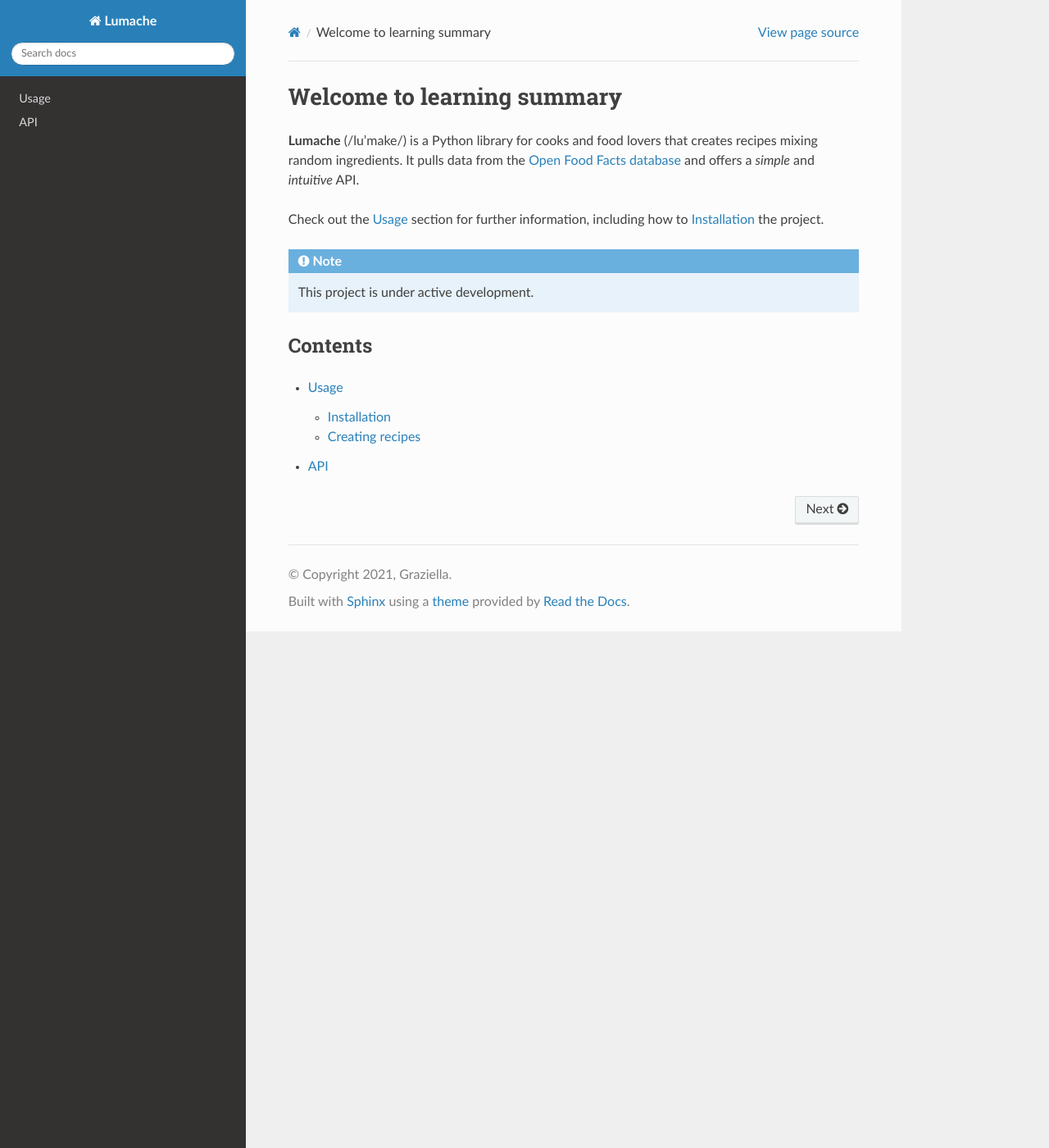
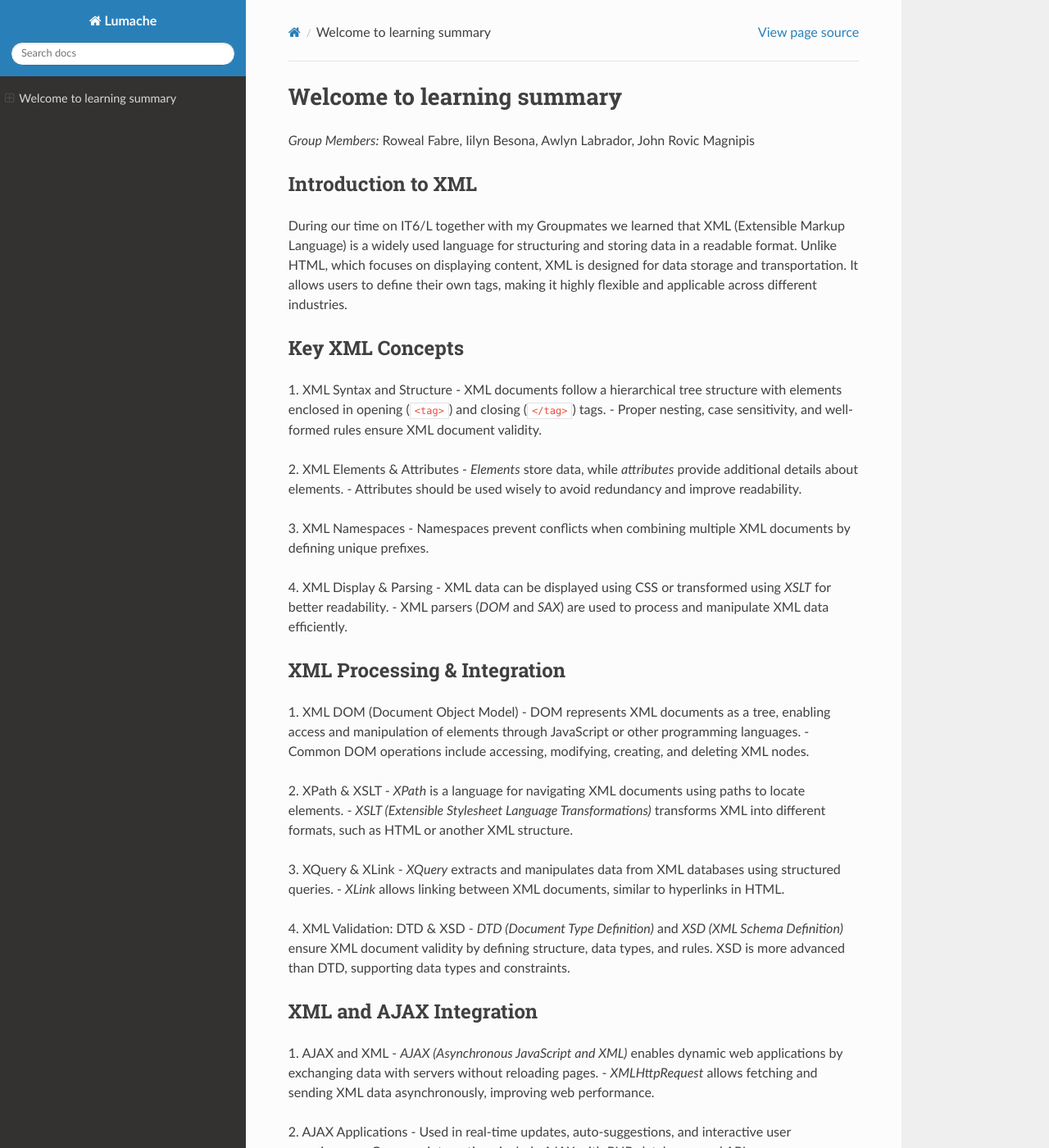
Before and after one commit to 090602/Fabre-Besona-Magnipis-Labrador-XML-Summary, a Sphinx documentation site: the page built from docs/source/index.rst, in a window 1280 px wide and 1400 px high. Shown: the whole window at 82% size. Built offline with Sphinx 7.4.7 and the Read the Docs theme 3.1.0, drawn with Linux system fonts in a browser that asks for light colours; some of the changed text lies outside the part shown.

Commit message:
Update index.rst

```diff
--- a/docs/source/index.rst
+++ b/docs/source/index.rst
@@ -1,22 +1,95 @@
 Welcome to learning summary
 ===================================
 
-**Lumache** (/lu'make/) is a Python library for cooks and food lovers
-that creates recipes mixing random ingredients.
-It pulls data from the `Open Food Facts database <https://www.w3schools.com/xml/default.asp>`_
-and offers a *simple* and *intuitive* API.
+*Group Members:* Roweal Fabre, Iilyn Besona, Awlyn Labrador, John Rovic Magnipis
 
-Check out the :doc:`usage` section for further information, including
-how to :ref:`installation` the project.
+Introduction to XML
+-------------------
+During our time on IT6/L together with my Groupmates we learned that XML (Extensible Markup Language) is a widely used language for structuring and storing data in a readable format. Unlike HTML, which focuses on displaying content, XML is designed for data storage and transportation. It allows users to define their own tags, making it highly flexible and applicable across different industries.
 
-.. note::
+Key XML Concepts
+----------------
 
-   This project is under active development.
+1. XML Syntax and Structure
+- XML documents follow a hierarchical tree structure with elements enclosed in opening (``<tag>``) and closing (``</tag>``) tags.
+- Proper nesting, case sensitivity, and well-formed rules ensure XML document validity.
 
-Contents
---------
 
-.. toctree::
+2. XML Elements & Attributes
+- *Elements* store data, while *attributes* provide additional details about elements.
+- Attributes should be used wisely to avoid redundancy and improve readability.
 
-   usage
-   api
+
+3. XML Namespaces
+- Namespaces prevent conflicts when combining multiple XML documents by defining unique prefixes.
+
+
+4. XML Display & Parsing
+- XML data can be displayed using CSS or transformed using *XSLT* for better readability.
+- XML parsers (*DOM* and *SAX*) are used to process and manipulate XML data efficiently.
+
+XML Processing & Integration
+----------------------------
+
+1. XML DOM (Document Object Model)
+- DOM represents XML documents as a tree, enabling access and manipulation of elements through JavaScript or other programming languages.
+- Common DOM operations include accessing, modifying, creating, and deleting XML nodes.
+
+
+2. XPath & XSLT
+- *XPath* is a language for navigating XML documents using paths to locate elements.
+- *XSLT (Extensible Stylesheet Language Transformations)* transforms XML into different formats, such as HTML or another XML structure.
+
+3. XQuery & XLink
+- *XQuery* extracts and manipulates data from XML databases using structured queries.
+- *XLink* allows linking between XML documents, similar to hyperlinks in HTML.
+
+4. XML Validation: DTD & XSD
+- *DTD (Document Type Definition)* and *XSD (XML Schema Definition)* ensure XML document validity by defining structure, data types, and rules.
+XSD is more advanced than DTD, supporting data types and constraints.
+
+
+XML and AJAX Integration
+------------------------
+
+1. AJAX and XML
+- *AJAX (Asynchronous JavaScript and XML)* enables dynamic web applications by exchanging data with servers without reloading pages.
+- *XMLHttpRequest* allows fetching and sending XML data asynchronously, improving web performance.
+
+2. AJAX Applications
+- Used in real-time updates, auto-suggestions, and interactive user experiences.
+- Common integrations include AJAX with PHP, databases, and APIs.
+
+
+Real-World Applications of XML
+------------------------------
+- *Web Services:* XML is the backbone of *SOAP* and *REST APIs* for data exchange.
+- *Data Storage & Transfer:* Used in *configuration files, RSS feeds, and document storage*.
+- *E-commerce & Banking:* Ensures secure and structured data handling.
+- *Software Development:* Plays a key role in *UI definitions, application settings, and data representation*.
+
+Critical Analysis
+-----------------
+
+Strengths:
+
+1. Platform-independent and human-readable.
+2. Flexible and widely supported in software applications.
+3. Essential for data exchange in web services and APIs.
+
+
+Weaknesses:
+
+1. Can be verbose compared to *JSON*.
+2. Processing large XML files may require high computational resources.
+
+
+
+Alternative Approaches:
+
+- *JSON* is often preferred for lightweight data transfer in web applications.
+- *YAML* is another alternative for human-readable data serialization.
+
+Conclusion
+----------
+In conclusion together with my groupmates we conclude that Understanding XML is crucial in IT, particularly in web development, data management, and system integration. It plays a vital role in modern applications and remains a key technology despite alternatives like JSON. Our study and discussion of XML concepts have strengthened our understanding of data structuring, validation, and real-world implementations.
```
